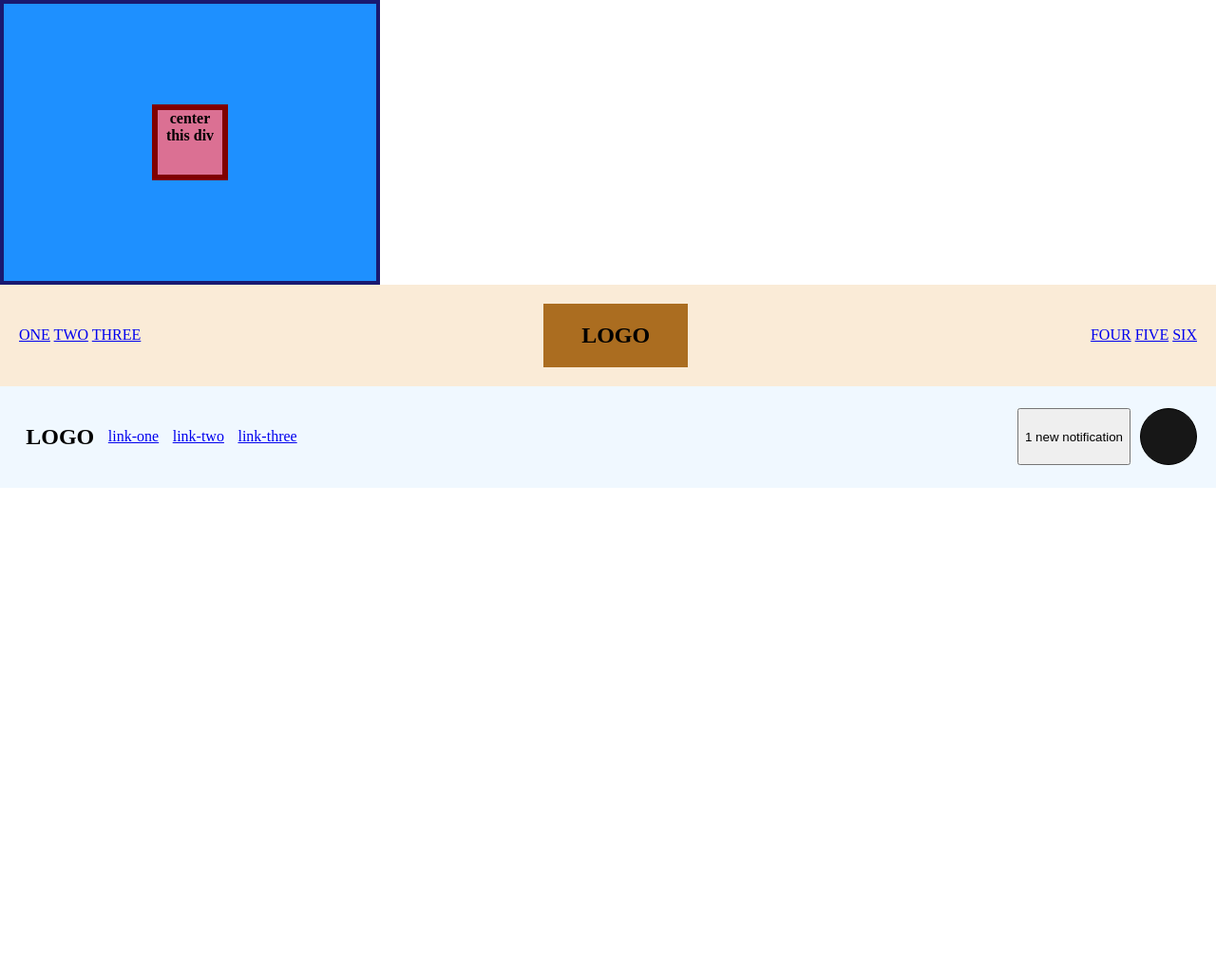
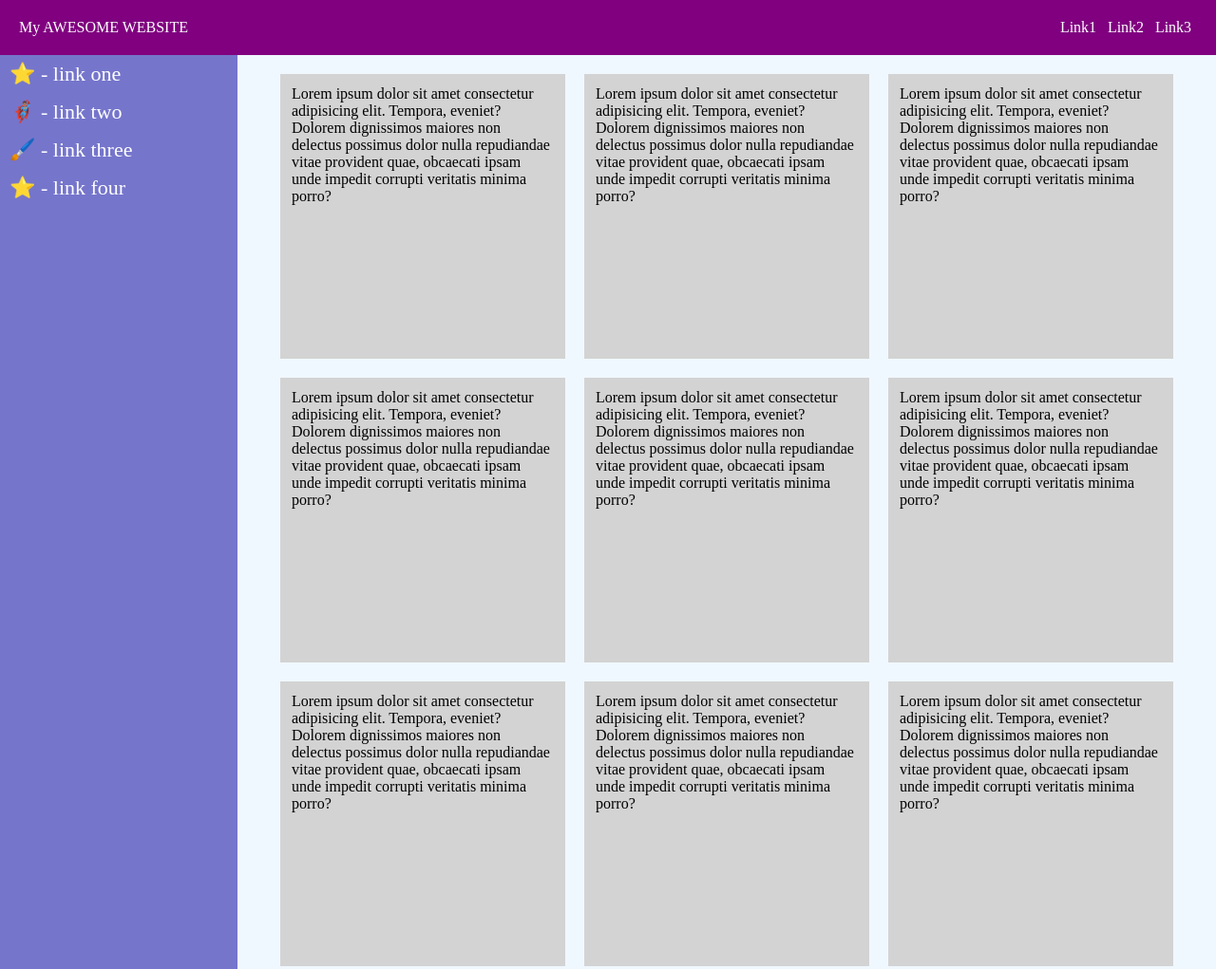
Before and after one commit to gamekiller30/flex-exercises, a plain HTML site: page index.html in a window 1280 px wide. Shown: the top 1021 px of the page at 95% size. Before the commit the page ends 800 px from the top, so only its background shows below. Drawn offline with Linux system fonts and the light colour scheme.

Commit message:
Completed the Layout in Exercise 007 + all the styles of all excercises can be found in index.css

```diff
--- a/index.css
+++ b/index.css
@@ -1,11 +1,12 @@
 body {
   margin: 0;
   padding: 0;
+  min-height: 100hv;
+  /* text-align: center;*/
 }
 
-* {
-  box-sizing: border-box;
-}
+
+
 
 /*### 001 Flex Center ###*/
 .container {
@@ -26,6 +27,7 @@ body {
   width: 80px;
   height: 80px;
 }
+
 /*### 001 Flex Center ###*/
 
 
@@ -42,6 +44,7 @@ body {
   background-color: rgb(171, 109, 32);
   padding: 0 40px;
 }
+
 /*### 002 Flex Header ###*/
 
 /*### 003 Flex Header 2 ###*/
@@ -73,4 +76,181 @@ body {
   width: 60px;
   height: 60px;
 }
+
 /*### 003 Flex Header 2 ###*/
+
+
+/*### 004 Flex Information ###*/
+.information-flex {
+  display: flex;
+  justify-content: center;
+  column-gap: 20px;
+
+}
+
+h1 {
+  text-align: center;
+}
+
+
+.info-box {
+  width: 200px;
+  text-align: center;
+  padding: 15px;
+  border-radius: 5px;
+}
+
+.info-box:hover {
+  cursor: pointer;
+  background-color: rgb(220, 220, 220);
+}
+
+
+.info-box>img {
+  width: 100px;
+  height: auto;
+}
+
+/*### 004 Flex Information ###*/
+
+
+/*### 005 Flex Modal ###*/
+.modal-centering {
+  display: flex;
+  justify-content: center;
+}
+
+.flex-modal {
+  display: flex;
+  align-items: flex-start;
+  column-gap: 20px;
+  background-color: aliceblue;
+  width: 500px;
+  padding: 12px;
+}
+
+.modal-eclam {
+  display: flex;
+  justify-content: center;
+  align-items: center;
+  background-color: rgb(201, 208, 214);
+  width: 45px;
+  height: 45px;
+  border-radius: 50%;
+  flex-shrink: 0;
+}
+
+.fa-exclamation {
+  font-size: 25px;
+}
+
+.modal-content {
+  flex: 1;
+}
+
+.exit {
+  display: flex;
+  justify-content: center;
+  align-items: center;
+  width: 20px;
+  height: 20px;
+  background-color: rgb(168, 169, 171);
+  border-radius: 50%;
+  flex-shrink: 0;
+}
+
+.head {
+  font-size: 22px;
+  font-weight: 600;
+}
+
+/*### 005 Flex Modal ###*/
+
+
+
+* {
+  box-sizing: border-box;
+}
+
+.nav-flex {
+  display: flex;
+  background-color: purple;
+  color: white;
+  justify-content: space-between;
+  padding: 20px;
+}
+
+/*
+.n-lg{
+flex: 1;
+}
+*/
+
+.n-links {
+  display: flex;
+  width: 150px;
+  justify-content: space-around;
+}
+
+.nav-flex>.n-links>a {
+  text-decoration: none;
+  color: white;
+}
+
+/*
+.nav-flex > .n-links{
+  margin-left: auto;
+}
+*/
+
+.main-layout-flex {
+  display: flex;
+}
+
+.sidebar {
+  background-color: rgb(117, 117, 204);
+  width: 250px;
+
+  display: flex;
+  flex-direction: column;
+  row-gap: 7px;
+  padding-left: 10px;
+}
+
+.sidebar>a {
+  color: white;
+  text-decoration: none;
+  font-size: 22px;
+  margin-top: 7px;
+}
+
+
+
+.content-area {
+  background-color: aliceblue;
+  flex: 1;
+  display: flex;
+  justify-content: center;
+  align-items: center;
+  gap: 20px;
+  flex-wrap: wrap;
+  padding: 20px 0;
+}
+
+.content-box {
+
+  width: 300px;
+  height: 300px;
+  padding: 12px;
+  background-color: lightgray;
+}
+
+
+
+
+.footer {
+  display: flex;
+  justify-content: center;
+  background-color: bisque;
+  padding: 20px;
+}
--- a/index.html
+++ b/index.html
@@ -13,8 +13,6 @@
   <!-- custom css file link  -->
   <link rel="stylesheet" href="index.css">
 
-
-
   <!--Font Awesome Icons-->
   <script src="https://kit.fontawesome.com/9990c5d7cd.js" crossorigin="anonymous"></script>
 
@@ -22,66 +20,99 @@
 
 <body>
 
-  <!--### Flex Exercises ###-->
 
 
-  <!--### 001 Flex Center ###-->
-  <div class="container">
-    <div class="box">center this div</div>
-  </div>
-  </div>
-  <!--### 001 Flex Center ###-->
+    <!--### 007 Flex Layout 2 ###-->
 
 
-  <!--### 002 Flex Header ###-->
-  <div class="header">
-    <div class="header-left">
-      <a href="#">ONE</a>
-      <a href="#">TWO</a>
-      <a href="#">THREE</a>
-    </div>
-    <div class="header-logo-center">
-      <h2>LOGO</h2>
-    </div>
-    <div class="header-right">
-      <a href="#">FOUR</a>
-      <a href="#">FIVE</a>
-      <a href="#">SIX</a>
-    </div>
-  </div>
-  <!--### 002 Flex Header ###-->
+    <div class="nav-flex">
+
+      <div class="n-lg">
+        My AWESOME WEBSITE
+      </div>
+
+      <div class="n-links">
+        <a href="#">Link1</a>
+        <a href="#">Link2</a>
+        <a href="#">Link3</a>
+      </div>
+      </div>
+
+
+      <div class="main-layout-flex">
 
 
 
-  <!--### 003 Flex Header 2 ###-->
+      <div class="sidebar">
+      <a href="#">⭐ - link one</a>
+      <a href="#">🦸🏽‍♂️ - link two</a>
+      <a href="#">🖌️ - link three</a>
+      <a href="#">⭐ - link four</a>
+      </div>
 
-  <div class="header-2">
 
-    <div class="header2-left">
+      <div class="content-area">
 
-      <h2 class="Logo">LOGO</h2>
-      <a href="#">link-one</a>
-      <a href="#">link-two</a>
-      <a href="#">link-three</a>
+      <div class="content-box">
 
-    </div>
+        Lorem ipsum dolor sit amet consectetur adipisicing elit. Tempora, eveniet? Dolorem dignissimos maiores non delectus possimus dolor nulla repudiandae vitae provident quae, obcaecati ipsam unde impedit corrupti veritatis minima porro?
+      </div>
+
+      <div class="content-box">
+
+        Lorem ipsum dolor sit amet consectetur adipisicing elit. Tempora, eveniet? Dolorem dignissimos maiores non delectus possimus dolor nulla repudiandae vitae provident quae, obcaecati ipsam unde impedit corrupti veritatis minima porro?
+      </div>
+      <div class="content-box">
+
+        Lorem ipsum dolor sit amet consectetur adipisicing elit. Tempora, eveniet? Dolorem dignissimos maiores non delectus possimus dolor nulla repudiandae vitae provident quae, obcaecati ipsam unde impedit corrupti veritatis minima porro?
+      </div>
+      <div class="content-box">
+
+        Lorem ipsum dolor sit amet consectetur adipisicing elit. Tempora, eveniet? Dolorem dignissimos maiores non delectus possimus dolor nulla repudiandae vitae provident quae, obcaecati ipsam unde impedit corrupti veritatis minima porro?
+      </div>
+      <div class="content-box">
+
+        Lorem ipsum dolor sit amet consectetur adipisicing elit. Tempora, eveniet? Dolorem dignissimos maiores non delectus possimus dolor nulla repudiandae vitae provident quae, obcaecati ipsam unde impedit corrupti veritatis minima porro?
+      </div>
+      <div class="content-box">
+
+        Lorem ipsum dolor sit amet consectetur adipisicing elit. Tempora, eveniet? Dolorem dignissimos maiores non delectus possimus dolor nulla repudiandae vitae provident quae, obcaecati ipsam unde impedit corrupti veritatis minima porro?
+      </div><div class="content-box">
+
+        Lorem ipsum dolor sit amet consectetur adipisicing elit. Tempora, eveniet? Dolorem dignissimos maiores non delectus possimus dolor nulla repudiandae vitae provident quae, obcaecati ipsam unde impedit corrupti veritatis minima porro?
+      </div><div class="content-box">
+
+        Lorem ipsum dolor sit amet consectetur adipisicing elit. Tempora, eveniet? Dolorem dignissimos maiores non delectus possimus dolor nulla repudiandae vitae provident quae, obcaecati ipsam unde impedit corrupti veritatis minima porro?
+      </div><div class="content-box">
+
+        Lorem ipsum dolor sit amet consectetur adipisicing elit. Tempora, eveniet? Dolorem dignissimos maiores non delectus possimus dolor nulla repudiandae vitae provident quae, obcaecati ipsam unde impedit corrupti veritatis minima porro?
+      </div><div class="content-box">
+
+        Lorem ipsum dolor sit amet consectetur adipisicing elit. Tempora, eveniet? Dolorem dignissimos maiores non delectus possimus dolor nulla repudiandae vitae provident quae, obcaecati ipsam unde impedit corrupti veritatis minima porro?
+      </div><div class="content-box">
+
+        Lorem ipsum dolor sit amet consectetur adipisicing elit. Tempora, eveniet? Dolorem dignissimos maiores non delectus possimus dolor nulla repudiandae vitae provident quae, obcaecati ipsam unde impedit corrupti veritatis minima porro?
+      </div>
+
+      </div>
 
 
 
-    <div class="header2-right">
+      </div>
 
-      <button class="btn-notify">
-        1 new notification
-      </button>
 
-      <div class="round-border">
+
+      <div class="footer">
+
+      <a href="#">The Odin Project</a>
 
       </div>
 
-    </div>
 
-  </div>
-  <!--### 003 Flex Header 2 ###-->
+
+           <!--### 007 Flex Layout 2 ###-->
+
+
 </body>
 
 </html>
```
